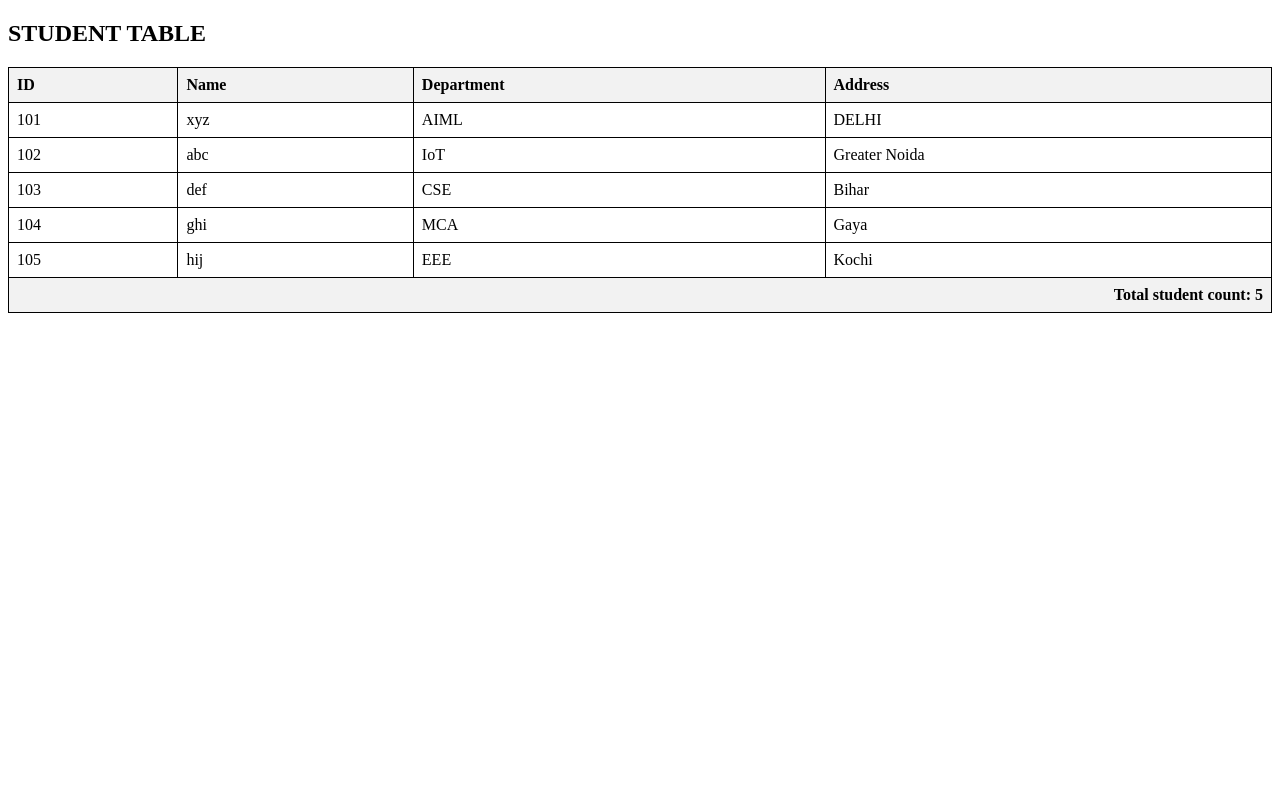
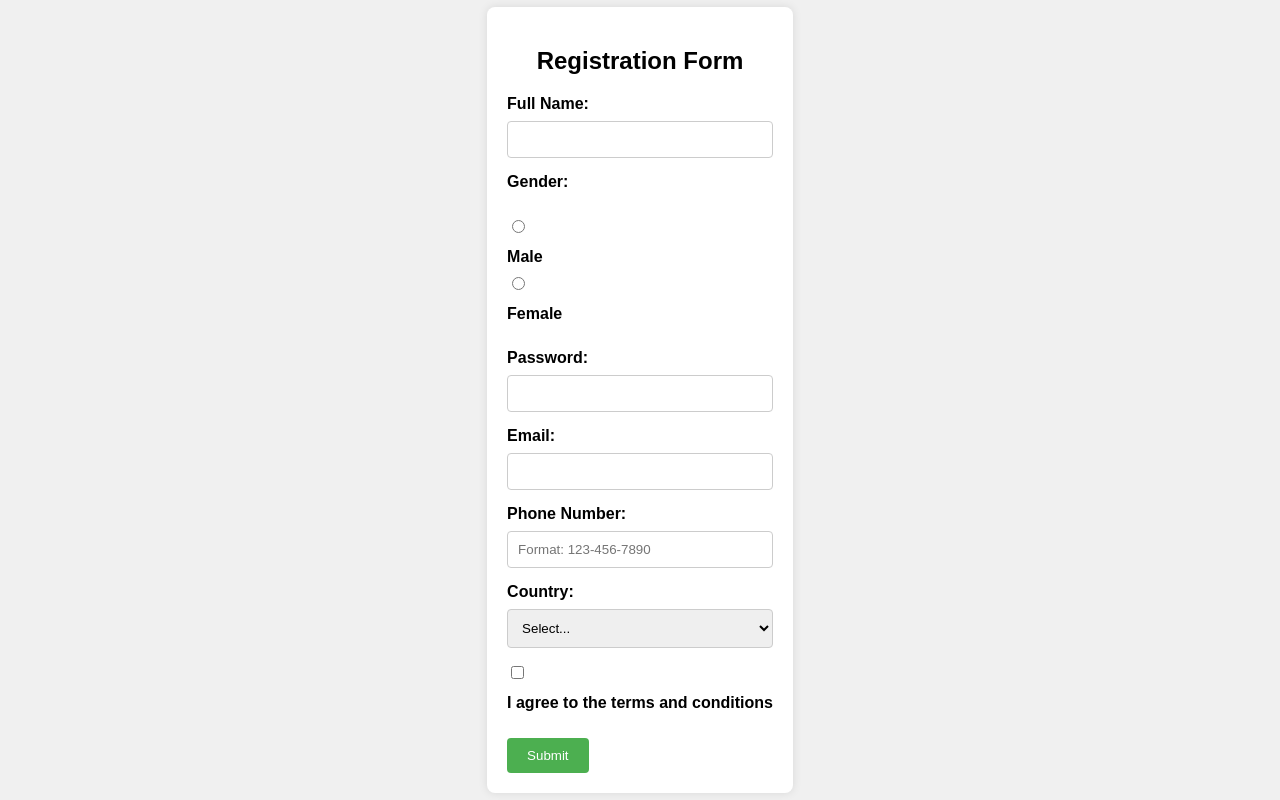
Before and after one commit to Rohitbhakuni88/for-fun, a plain HTML site: page exam.html in a window 1280 px wide. Drawn offline with Linux system fonts and the light colour scheme.

Commit message:
Update exam.html

```diff
--- a/exam.html
+++ b/exam.html
@@ -1,82 +1,104 @@
-
 <!DOCTYPE html>
 <html lang="en">
 <head>
 <meta charset="UTF-8">
 <meta name="viewport" content="width=device-width, initial-scale=1.0">
-<title>Student Table</title>
+<title>Registration Form</title>
 <style>
-
-    .student-table {
+    /* CSS styles for the form */
+    body {
+        font-family: Arial, sans-serif;
+        background-color: #f0f0f0;
+        display: flex;
+        justify-content: center;
+        align-items: center;
+        height: 100vh;
+        margin: 0;
+    }
+    form {
+        max-width: 500px;
+        padding: 20px;
+        background-color: #ffffff;
+        border-radius: 8px;
+        box-shadow: 0 0 10px rgba(0, 0, 0, 0.1);
+    }
+    h2 {
+        text-align: center;
+    }
+    label {
+        display: block;
+        margin-bottom: 8px;
+        font-weight: bold;
+    }
+    input[type="text"],
+    input[type="email"],
+    input[type="password"],
+    input[type="tel"],
+    select {
         width: 100%;
-        border-collapse: collapse;
+        padding: 10px;
+        margin-bottom: 15px;
+        border: 1px solid #ccc;
+        border-radius: 4px;
+        box-sizing: border-box;
     }
-    .student-table th, .student-table td {
-        border: 1px solid black;
-        padding: 8px;
-        text-align: left;
+    input[type="checkbox"],
+    input[type="radio"] {
+        margin-right: 5px;
+        margin-bottom: 15px;
     }
-    .student-table th {
-        background-color: #f2f2f2;
+    input[type="submit"] {
+        background-color: #4CAF50;
+        color: white;
+        padding: 10px 20px;
+        border: none;
+        border-radius: 4px;
+        cursor: pointer;
+        transition: background-color 0.3s ease;
     }
-    .student-table tfoot td {
-        background-color: #f2f2f2;
-        text-align: right;
-        font-weight: bold;
+    input[type="submit"]:hover {
+        background-color: #45a049;
     }
 </style>
 </head>
 <body>
 
-<h2>STUDENT TABLE</h2>
+<form>
+    <h2>Registration Form</h2>
 
-<table class="student-table">
-    <thead>
-        <tr>
-            <th>ID</th>
-            <th>Name</th>
-            <th>Department</th>
-            <th>Address</th>
-        </tr>
-    </thead>
-    <tbody>
-        <tr>
-            <td>101</td>
-            <td>xyz</td>
-            <td>AIML</td>
-            <td>DELHI</td>
-        </tr>
-        <tr>
-            <td>102</td>
-            <td>abc</td>
-            <td>IoT</td>
-            <td>Greater Noida</td>
-        </tr>
-        <tr>
-            <td>103</td>
-            <td>def</td>
-            <td>CSE</td>
-            <td>Bihar</td>
-        </tr>
-        <tr>
-            <td>104</td>
-            <td>ghi</td>
-            <td>MCA</td>
-            <td>Gaya</td>
-        </tr>
-        <tr>
-            <td>105</td>
-            <td>hij</td>
-            <td>EEE</td>
-            <td>Kochi</td>
-        </tr>
-    </tbody>
-    <tfoot>
-        <tr>
-            <td colspan="4">Total student count: 5</td>
-        </tr>
-    </tfoot>
-</table>
+    <label for="fullname">Full Name:</label>
+    <input type="text" id="fullname" name="fullname" required>
+
+    <label for="gender">Gender:</label><br>
+    <input type="radio" id="male" name="gender" value="male">
+    <label for="male">Male</label>
+    <input type="radio" id="female" name="gender" value="female">
+    <label for="female">Female</label><br>
+
+    <label for="password">Password:</label>
+    <input type="password" id="password" name="password" required>
+
+    <label for="email">Email:</label>
+    <input type="email" id="email" name="email" required>
+
+    <label for="phone">Phone Number:</label>
+    <input type="tel" id="phone" name="phone" pattern="[0-9]{3}-[0-9]{3}-[0-9]{4}" placeholder="Format: 123-456-7890" required>
+
+    <label for="country">Country:</label>
+    <select id="country" name="country" required>
+        <option value="">Select...</option>
+        <option value="USA">USA</option>
+        <option value="Canada">Canada</option>
+        <option value="UK">UK</option>
+        <option value="Australia">Australia</option>
+        <option value="Germany">Germany</option>
+    </select>
+
+    <input type="checkbox" id="terms" name="terms" required>
+    <label for="terms">I agree to the terms and conditions</label><br>
+
+    <input type="submit" value="Submit">
+</form>
 
 </body>
 </html>
```
